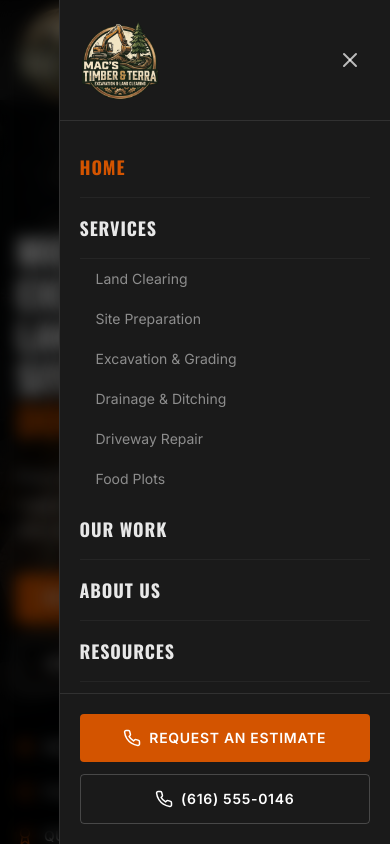
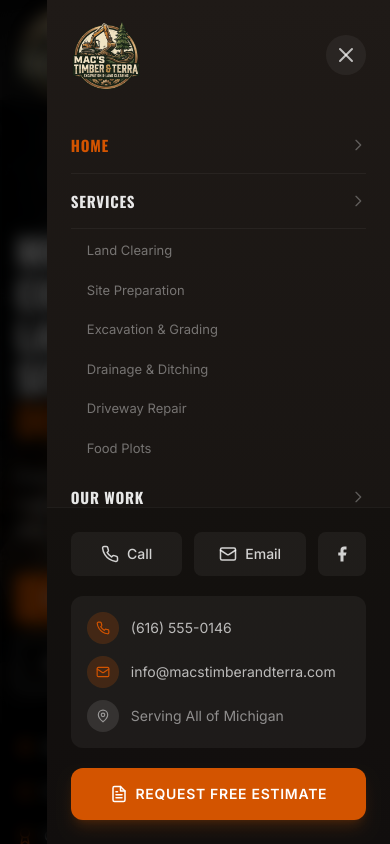
Before and after one commit to CodeCraftedDigital/mac, a Next.js app: page / in a window 390 px wide. Both pictures are taken after a click on the button "Toggle menu". Shown: the top 844 px of the page. Built offline with nearby package versions, Linux system fonts and the light colour scheme.

Commit message:
feat: redesign mobile menu for premium handheld experience
Refine header, polish navigation, quick contact row, contact details card, gradient background, primary CTA, and visual hierarchy.

```diff
--- a/components/Header.tsx
+++ b/components/Header.tsx
@@ -325,25 +325,25 @@ export default function Header() {
 
         </div>
 
-      {/* Mobile Menu - Sheet from Right - Rendered outside header container for proper fixed positioning */}
+      {/* Mobile Menu - Premium Handheld Experience */}
       {mobileMenuOpen && (
         <>
           {/* Overlay */}
           <div
             ref={overlayRef}
-            className="lg:hidden fixed inset-0 bg-black/60 backdrop-blur-sm z-[100]"
+            className="lg:hidden fixed inset-0 bg-black/70 backdrop-blur-sm z-[100]"
             onClick={closeMenu}
           />
 
           {/* Sheet Panel */}
           <div
             ref={mobileMenuRef}
-            className="lg:hidden fixed top-0 right-0 bottom-0 w-[85%] max-w-[360px] bg-[#1a1a1a] z-[101] flex flex-col shadow-2xl border-l border-white/10"
+            className="lg:hidden fixed top-0 right-0 bottom-0 w-[88%] max-w-[380px] bg-gradient-to-b from-[#1f1a17] to-[#151210] z-[101] flex flex-col shadow-2xl"
           >
             {/* Header with Logo and Close */}
-            <div className="flex items-center justify-between p-5 border-b border-white/10">
+            <div className="flex items-center justify-between px-6 py-5">
               <Link href="/" onClick={closeMenu} className="flex-shrink-0">
-                <div className="relative w-[80px] h-[80px]">
+                <div className="relative w-[70px] h-[70px]">
                   <Image
                     src="/images/logo.png"
                     alt="Mac's Timber & Terra"
@@ -354,7 +354,7 @@ export default function Header() {
               </Link>
               <button
                 onClick={closeMenu}
-                className="p-2 text-white/70 hover:text-white transition-colors"
+                className="w-10 h-10 flex items-center justify-center rounded-full bg-white/5 text-white/70 hover:text-white hover:bg-white/10 transition-all duration-300"
                 aria-label="Close menu"
               >
                 <CloseIcon />
@@ -362,57 +362,126 @@ export default function Header() {
             </div>
 
             {/* Navigation Items */}
-            <nav className="flex-1 overflow-y-auto py-4 px-5">
-              {navItems.map((item) => (
+            <nav className="flex-1 overflow-y-auto px-6 py-2">
+              {navItems.map((item, index) => (
                 <div key={item.label} ref={addToRefs}>
                   <Link
                     href={item.href}
-                    className={`block py-4 text-lg font-heading font-bold uppercase tracking-wider border-b border-white/5 transition-colors ${
-                      item.active
-                        ? "text-primary"
-                        : "text-white/90 hover:text-primary"
+                    className={`group flex items-center justify-between py-4 border-b border-white/5 transition-all duration-300 ${
+                      item.active ? "text-primary" : "text-white/90"
                     }`}
                     onClick={closeMenu}
                   >
+                    <span className="text-[15px] font-heading font-bold uppercase tracking-wider group-hover:text-primary transition-colors">
                       {item.label}
+                    </span>
+                    <svg
+                      className="w-4 h-4 text-white/30 group-hover:text-primary group-hover:translate-x-1 transition-all duration-300"
+                      fill="none"
+                      stroke="currentColor"
+                      viewBox="0 0 24 24"
+                    >
+                      <path strokeLinecap="round" strokeLinejoin="round" strokeWidth={2} d="M9 5l7 7-7 7" />
+                    </svg>
                   </Link>
-                  {item.dropdown &&
-                    item.items?.map((subItem) => (
+                  {item.dropdown && (
+                    <div className="pl-4 py-1 space-y-1">
+                      {item.items?.map((subItem) => (
                         <Link
                           key={subItem.label}
                           href={subItem.href}
-                        className="block py-2.5 pl-4 text-sm text-white/50 hover:text-primary transition-colors"
+                          className="block py-2 text-[13px] text-white/40 hover:text-primary transition-colors duration-300"
                           onClick={closeMenu}
                         >
                           {subItem.label}
                         </Link>
                       ))}
                     </div>
+                  )}
+                </div>
               ))}
             </nav>
 
-            {/* CTA Buttons at Bottom */}
-            <div ref={ctaButtonsRef} className="p-5 border-t border-white/10 space-y-3">
-              <Link
-                href="/contact"
-                className="flex items-center justify-center gap-2 w-full px-5 py-3.5 bg-primary text-white font-semibold text-sm uppercase tracking-wider rounded hover:bg-primary/90 transition-all"
-                onClick={closeMenu}
+            {/* Contact Info & CTAs */}
+            <div ref={ctaButtonsRef} className="px-6 py-6 bg-black/20 border-t border-white/5">
+              {/* Quick Contact Row */}
+              <div className="flex gap-3 mb-5">
+                <a
+                  href="tel:6165550146"
+                  className="flex-1 flex items-center justify-center gap-2 py-3 bg-white/5 rounded-lg text-white/80 hover:bg-white/10 hover:text-white transition-all duration-300"
                 >
                   <svg width="18" height="18" viewBox="0 0 24 24" fill="none" stroke="currentColor" strokeWidth="2" strokeLinecap="round" strokeLinejoin="round">
                     <path d="M22 16.92v3a2 2 0 0 1-2.18 2 19.79 19.79 0 0 1-8.63-3.07 19.5 19.5 0 0 1-6-6 19.79 19.79 0 0 1-3.07-8.67A2 2 0 0 1 4.11 2h3a2 2 0 0 1 2 1.72 12.84 12.84 0 0 0 .7 2.81 2 2 0 0 1-.45 2.11L8.09 9.91a16 16 0 0 0 6 6l1.27-1.27a2 2 0 0 1 2.11-.45 12.84 12.84 0 0 0 2.81.7A2 2 0 0 1 22 16.92z"/>
                   </svg>
-                Request an Estimate
-              </Link>
+                  <span className="text-sm font-medium">Call</span>
+                </a>
                 <a
-                href="tel:6165550146"
-                className="flex items-center justify-center gap-2 w-full px-5 py-3.5 bg-transparent border border-white/20 text-white font-semibold text-sm uppercase tracking-wider rounded hover:bg-white/5 transition-all"
+                  href="mailto:info@macstimberandterra.com"
+                  className="flex-1 flex items-center justify-center gap-2 py-3 bg-white/5 rounded-lg text-white/80 hover:bg-white/10 hover:text-white transition-all duration-300"
+                >
+                  <svg width="18" height="18" viewBox="0 0 24 24" fill="none" stroke="currentColor" strokeWidth="2" strokeLinecap="round" strokeLinejoin="round">
+                    <rect width="20" height="16" x="2" y="4" rx="2"/>
+                    <path d="m22 7-8.97 5.7a1.94 1.94 0 0 1-2.06 0L2 7"/>
+                  </svg>
+                  <span className="text-sm font-medium">Email</span>
+                </a>
+                <a
+                  href="https://facebook.com"
+                  target="_blank"
+                  rel="noopener noreferrer"
+                  className="w-12 flex items-center justify-center py-3 bg-white/5 rounded-lg text-white/80 hover:bg-white/10 hover:text-white transition-all duration-300"
+                >
+                  <svg width="18" height="18" viewBox="0 0 24 24" fill="currentColor">
+                    <path d="M18 2h-3a5 5 0 0 0-5 5v3H7v4h3v8h4v-8h3l1-4h-4V7a1 1 0 0 1 1-1h3z"/>
+                  </svg>
+                </a>
+              </div>
+
+              {/* Contact Details */}
+              <div className="mb-5 py-4 px-4 bg-white/5 rounded-xl space-y-3">
+                <a href="tel:6165550146" className="flex items-center gap-3 text-white/70 hover:text-primary transition-colors">
+                  <div className="w-8 h-8 flex items-center justify-center rounded-full bg-primary/20 text-primary">
+                    <svg width="14" height="14" viewBox="0 0 24 24" fill="none" stroke="currentColor" strokeWidth="2" strokeLinecap="round" strokeLinejoin="round">
+                      <path d="M22 16.92v3a2 2 0 0 1-2.18 2 19.79 19.79 0 0 1-8.63-3.07 19.5 19.5 0 0 1-6-6 19.79 19.79 0 0 1-3.07-8.67A2 2 0 0 1 4.11 2h3a2 2 0 0 1 2 1.72 12.84 12.84 0 0 0 .7 2.81 2 2 0 0 1-.45 2.11L8.09 9.91a16 16 0 0 0 6 6l1.27-1.27a2 2 0 0 1 2.11-.45 12.84 12.84 0 0 0 2.81.7A2 2 0 0 1 22 16.92z"/>
+                    </svg>
+                  </div>
+                  <span className="text-sm">(616) 555-0146</span>
+                </a>
+                <a href="mailto:info@macstimberandterra.com" className="flex items-center gap-3 text-white/70 hover:text-primary transition-colors">
+                  <div className="w-8 h-8 flex items-center justify-center rounded-full bg-primary/20 text-primary">
+                    <svg width="14" height="14" viewBox="0 0 24 24" fill="none" stroke="currentColor" strokeWidth="2" strokeLinecap="round" strokeLinejoin="round">
+                      <rect width="20" height="16" x="2" y="4" rx="2"/>
+                      <path d="m22 7-8.97 5.7a1.94 1.94 0 0 1-2.06 0L2 7"/>
+                    </svg>
+                  </div>
+                  <span className="text-sm">info@macstimberandterra.com</span>
+                </a>
+                <div className="flex items-center gap-3 text-white/50">
+                  <div className="w-8 h-8 flex items-center justify-center rounded-full bg-white/10 text-white/50">
+                    <svg width="14" height="14" viewBox="0 0 24 24" fill="none" stroke="currentColor" strokeWidth="2" strokeLinecap="round" strokeLinejoin="round">
+                      <path d="M20 10c0 6-8 12-8 12s-8-6-8-12a8 8 0 0 1 16 0Z"/>
+                      <circle cx="12" cy="10" r="3"/>
+                    </svg>
+                  </div>
+                  <span className="text-sm">Serving All of Michigan</span>
+                </div>
+              </div>
+
+              {/* Primary CTA */}
+              <Link
+                href="/contact"
+                className="flex items-center justify-center gap-2 w-full py-4 bg-primary text-white font-semibold text-sm uppercase tracking-wider rounded-xl hover:bg-primary/90 transition-all duration-300 shadow-lg shadow-primary/20"
                 onClick={closeMenu}
               >
                 <svg width="18" height="18" viewBox="0 0 24 24" fill="none" stroke="currentColor" strokeWidth="2" strokeLinecap="round" strokeLinejoin="round">
-                  <path d="M22 16.92v3a2 2 0 0 1-2.18 2 19.79 19.79 0 0 1-8.63-3.07 19.5 19.5 0 0 1-6-6 19.79 19.79 0 0 1-3.07-8.67A2 2 0 0 1 4.11 2h3a2 2 0 0 1 2 1.72 12.84 12.84 0 0 0 .7 2.81 2 2 0 0 1-.45 2.11L8.09 9.91a16 16 0 0 0 6 6l1.27-1.27a2 2 0 0 1 2.11-.45 12.84 12.84 0 0 0 2.81.7A2 2 0 0 1 22 16.92z"/>
+                  <path d="M14 2H6a2 2 0 0 0-2 2v16a2 2 0 0 0 2 2h12a2 2 0 0 0 2-2V8z"/>
+                  <polyline points="14,2 14,8 20,8"/>
+                  <line x1="16" y1="13" x2="8" y2="13"/>
+                  <line x1="16" y1="17" x2="8" y2="17"/>
+                  <line x1="10" y1="9" x2="8" y2="9"/>
                 </svg>
-                (616) 555-0146
-              </a>
+                Request Free Estimate
+              </Link>
             </div>
           </div>
         </>
```
Lines whose indentation alone changed are shown as unchanged.
